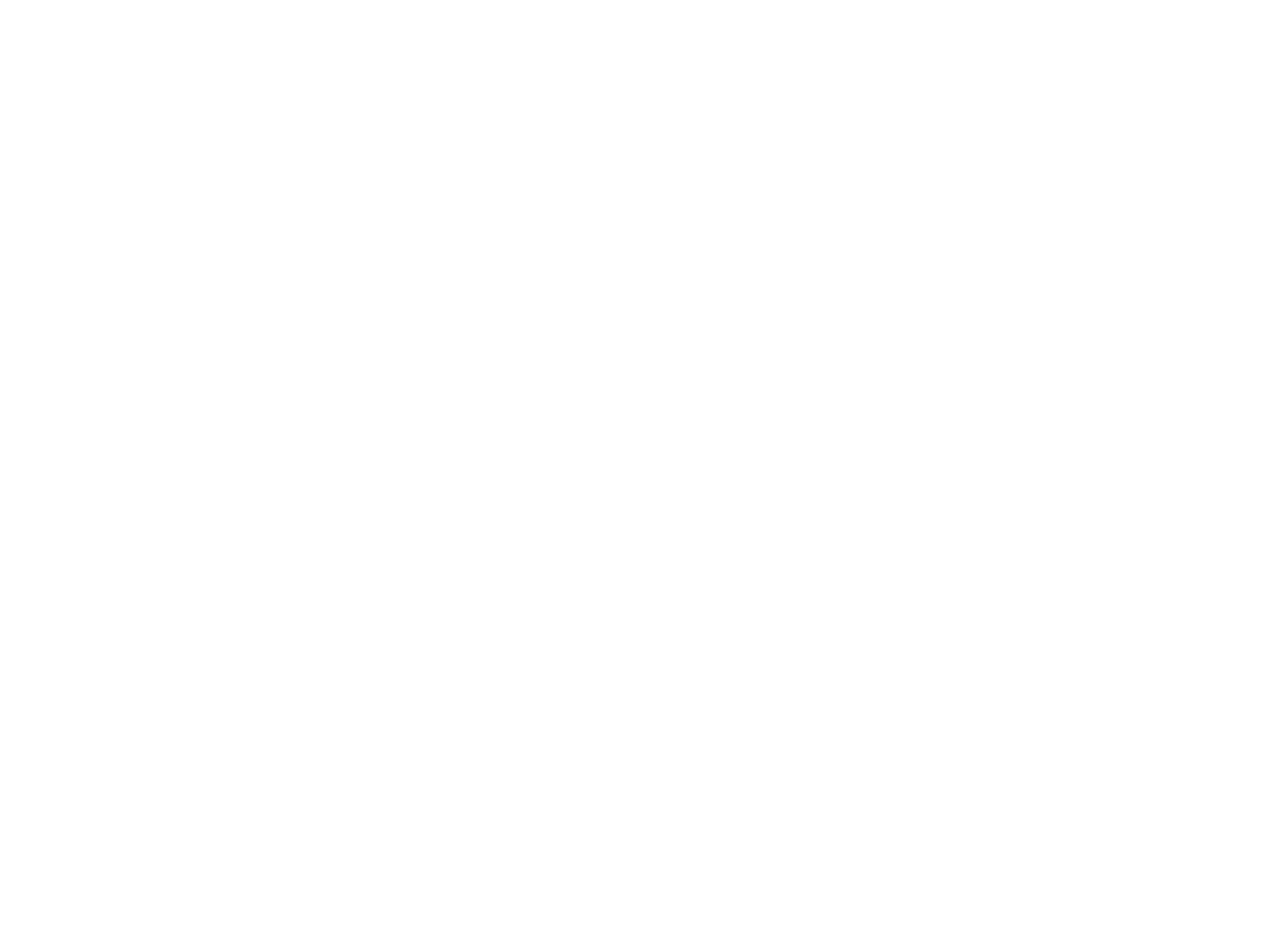
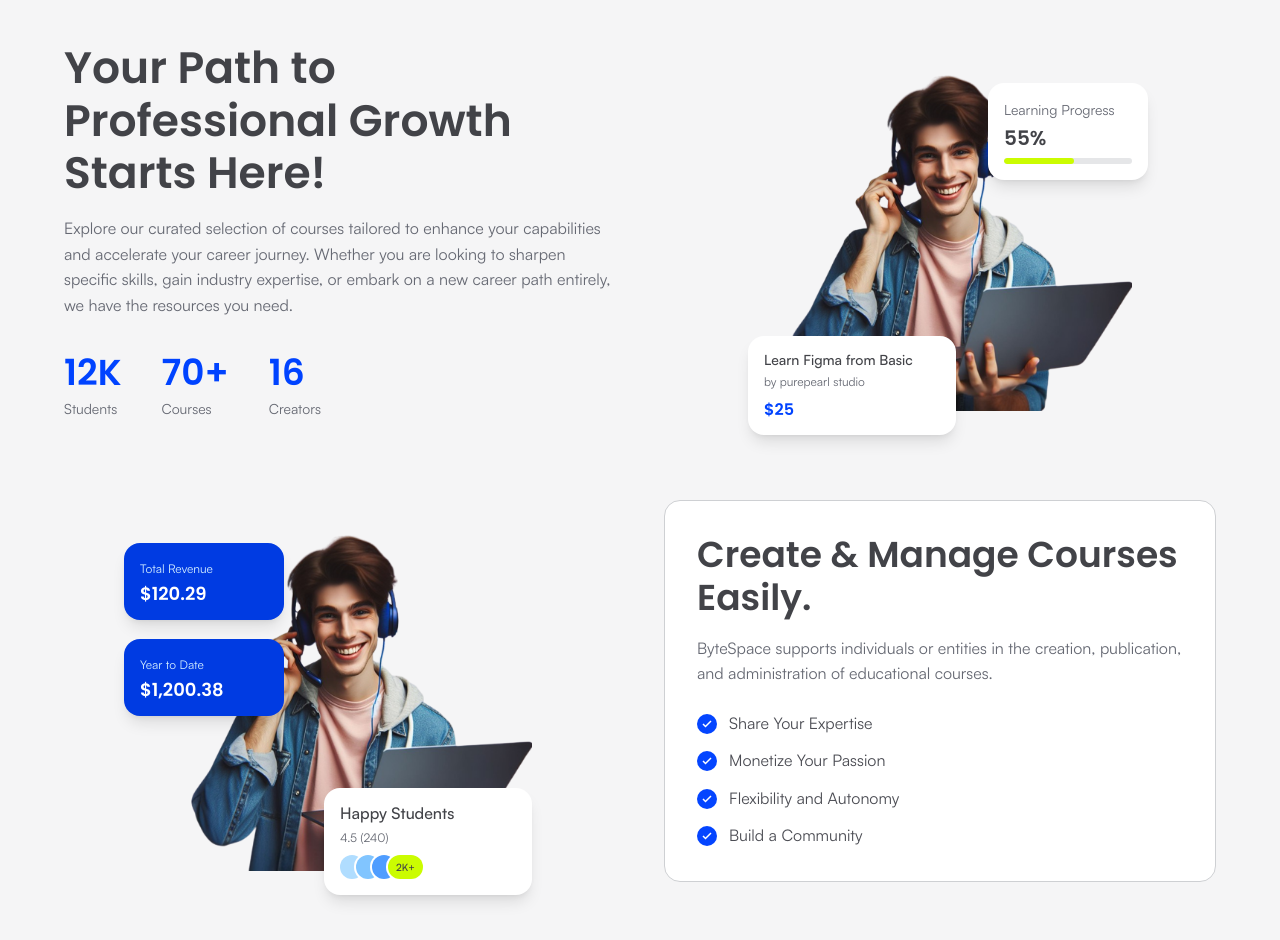
Before and after one commit to Ashikshikder5120/bytespace-new, a Next.js app: page / in a window 1280 px wide. Shown: the part 3060-4000 px from the top of the page. Before the commit the page ends 3022 px from the top, so only its background shows below. Built offline with nearby package versions, Linux system fonts and the light colour scheme.

Commit message:
feat: add growth stats and create/manage sections

```diff
--- a/src/app/page.tsx
+++ b/src/app/page.tsx
@@ -3,6 +3,8 @@ import Hero from "@/components/sections/Hero";
 import LogoStrip from "@/components/sections/LogoStrip";
 import Courses from "@/components/sections/Courses";
 import Categories from "@/components/sections/Categories";
+import Growth from "@/components/sections/Growth";
+import CreateManage from "@/components/sections/CreateManage";
 
 export default function Home() {
   return (
@@ -13,6 +15,8 @@ export default function Home() {
         <LogoStrip />
         <Courses />
         <Categories />
+        <Growth />
+        <CreateManage />
       </main>
     </>
   );
--- /dev/null
+++ b/src/components/sections/CreateManage.tsx
@@ -0,0 +1,70 @@
+const features = [
+  "Share Your Expertise",
+  "Monetize Your Passion",
+  "Flexibility and Autonomy",
+  "Build a Community",
+];
+
+export default function CreateManage() {
+  return (
+    <section className="bg-neutral-50 px-6 pb-20 md:px-10">
+      <div className="mx-auto grid max-w-6xl items-center gap-12 md:grid-cols-2">
+        {/* Left: image + floating cards */}
+        <div className="relative mx-auto max-w-sm">
+          {/* eslint-disable-next-line @next/next/no-img-element */}
+          <img
+            src="/hero-student.png"
+            alt="Course creator"
+            className="w-full rounded-3xl"
+          />
+
+          <div className="absolute -left-6 top-8 w-40 rounded-2xl bg-primary-800 p-4 text-white shadow-lg">
+            <p className="font-body text-body-xs text-primary-100">Total Revenue</p>
+            <p className="mt-1 font-heading text-label-l font-semibold">$120.29</p>
+          </div>
+
+          <div className="absolute -left-6 top-32 w-40 rounded-2xl bg-primary-800 p-4 text-white shadow-lg">
+            <p className="font-body text-body-xs text-primary-100">Year to Date</p>
+            <p className="mt-1 font-heading text-label-l font-semibold">$1,200.38</p>
+          </div>
+
+          <div className="absolute -bottom-6 right-0 w-52 rounded-2xl bg-white p-4 shadow-lg">
+            <p className="font-body text-label-m font-medium text-neutral-800">Happy Students</p>
+            <p className="mt-1 font-body text-body-xs text-neutral-500">4.5 (240)</p>
+            <div className="mt-2 flex items-center -space-x-2">
+              <span className="h-6 w-6 rounded-full bg-primary-200 ring-2 ring-white" />
+              <span className="h-6 w-6 rounded-full bg-primary-300 ring-2 ring-white" />
+              <span className="h-6 w-6 rounded-full bg-primary-400 ring-2 ring-white" />
+              <span className="flex h-6 items-center rounded-full bg-secondary-500 px-2 text-[10px] font-medium text-neutral-800 ring-2 ring-white">
+                2K+
+              </span>
+            </div>
+          </div>
+        </div>
+
+        {/* Right: text + checklist */}
+        <div className="rounded-2xl border border-neutral-200 bg-white p-8">
+          <h2 className="font-heading text-heading-s font-semibold text-neutral-800">
+            Create &amp; Manage Courses Easily.
+          </h2>
+          <p className="mt-4 font-body text-body-m text-neutral-500">
+            ByteSpace supports individuals or entities in the creation, publication, and administration of educational courses.
+          </p>
+
+          <ul className="mt-6 space-y-3">
+            {features.map((item) => (
+              <li key={item} className="flex items-center gap-3">
+                <span className="flex h-5 w-5 shrink-0 items-center justify-center rounded-full bg-primary-600 text-white">
+                  <svg width="12" height="12" viewBox="0 0 24 24" fill="none" stroke="currentColor" strokeWidth="3">
+                    <polyline points="20 6 9 17 4 12" />
+                  </svg>
+                </span>
+                <span className="font-body text-body-m text-neutral-700">{item}</span>
+              </li>
+            ))}
+          </ul>
+        </div>
+      </div>
+    </section>
+  );
+}
--- /dev/null
+++ b/src/components/sections/Growth.tsx
@@ -0,0 +1,48 @@
+import { StatBlock } from "@/components/ui/StatBlock";
+
+export default function Growth() {
+  return (
+    <section className="relative overflow-hidden bg-neutral-50 px-6 py-20 md:px-10">
+      <div className="mx-auto grid max-w-6xl items-center gap-12 md:grid-cols-2">
+        {/* Left: text + stats */}
+        <div>
+          <h2 className="font-heading text-heading-s font-semibold text-neutral-800 md:text-heading-m">
+            Your Path to Professional Growth Starts Here!
+          </h2>
+          <p className="mt-4 font-body text-body-m text-neutral-500">
+            Explore our curated selection of courses tailored to enhance your capabilities and accelerate your career journey. Whether you are looking to sharpen specific skills, gain industry expertise, or embark on a new career path entirely, we have the resources you need.
+          </p>
+          <div className="mt-8 flex gap-10">
+            <StatBlock value="12K" label="Students" />
+            <StatBlock value="70+" label="Courses" />
+            <StatBlock value="16" label="Creators" />
+          </div>
+        </div>
+
+        {/* Right: image + floating cards */}
+        <div className="relative mx-auto max-w-sm">
+          {/* eslint-disable-next-line @next/next/no-img-element */}
+          <img
+            src="/hero-student.png"
+            alt="Student with headphones and laptop"
+            className="w-full rounded-3xl"
+          />
+
+          <div className="absolute -bottom-6 left-0 w-52 rounded-2xl bg-white p-4 shadow-lg">
+            <p className="font-body text-label-s font-medium text-neutral-800">Learn Figma from Basic</p>
+            <p className="mt-1 font-body text-body-xs text-neutral-500">by purepearl studio</p>
+            <p className="mt-2 font-heading text-label-m font-semibold text-primary-700">$25</p>
+          </div>
+
+          <div className="absolute -right-4 top-8 w-40 rounded-2xl bg-white p-4 shadow-lg">
+            <p className="font-body text-body-s text-neutral-500">Learning Progress</p>
+            <p className="mt-1 font-heading text-heading-xs font-semibold text-neutral-800">55%</p>
+            <div className="mt-2 h-1.5 w-full overflow-hidden rounded-full bg-neutral-100">
+              <div className="h-full w-[55%] rounded-full bg-secondary-500" />
+            </div>
+          </div>
+        </div>
+      </div>
+    </section>
+  );
+}
--- /dev/null
+++ b/src/components/ui/StatBlock.tsx
@@ -0,0 +1,13 @@
+type StatBlockProps = {
+  value: string;
+  label: string;
+};
+
+export function StatBlock({ value, label }: StatBlockProps) {
+  return (
+    <div>
+      <p className="font-heading text-heading-s font-semibold text-primary-700">{value}</p>
+      <p className="mt-1 font-body text-body-s text-neutral-500">{label}</p>
+    </div>
+  );
+}
```
